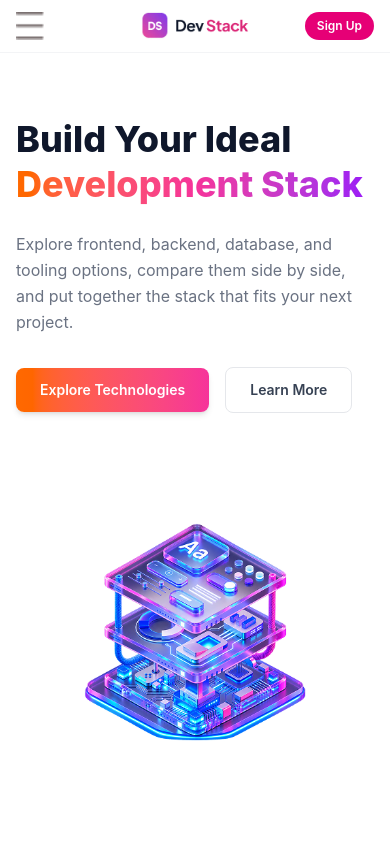
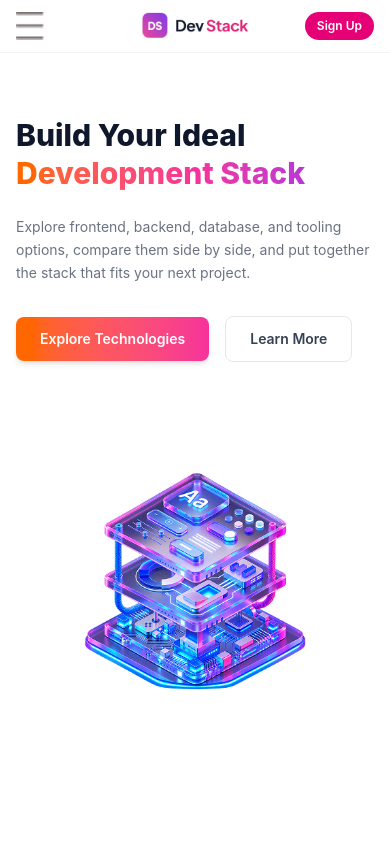
Before and after one commit to Pollab-Das/B14-A5-Dev-Stack, a React (Vite) app: page / in a window 390 px wide. Shown: the top 844 px of the page. Built offline with nearby package versions, Linux system fonts and the light colour scheme.

Commit message:
Hero section more updated

```diff
--- a/src/components/Hero.tsx
+++ b/src/components/Hero.tsx
@@ -6,14 +6,14 @@ const Hero = () => {
       <div className="container mx-auto grid grid-cols-1 items-center gap-10 px-4 py-16 lg:grid-cols-2 lg:py-24">
         {/* Left: Text */}
         <div>
-          <h1 className="text-4xl font-extrabold leading-tight text-slate-900 md:text-5xl lg:text-6xl">
+          <h1 className="text-3xl font-extrabold leading-tight text-slate-900 sm:text-4xl lg:text-5xl xl:text-6xl">
             Build Your Ideal
           </h1>
-          <h1 className="bg-gradient-to-r from-orange-500 via-pink-500 to-purple-600 bg-clip-text text-4xl font-extrabold leading-tight text-transparent md:text-5xl lg:text-6xl">
+          <h1 className="bg-gradient-to-r from-orange-500 via-pink-500 to-purple-600 bg-clip-text text-3xl font-extrabold leading-tight text-transparent sm:text-4xl lg:text-5xl xl:text-6xl">
             Development Stack
           </h1>
 
-          <p className="mt-6 max-w-xl text-base leading-relaxed text-gray-500 md:text-lg">
+          <p className="mt-6 max-w-xl text-sm leading-relaxed text-gray-500 md:text-base lg:text-lg">
             Explore frontend, backend, database, and tooling options, compare
             them side by side, and put together the stack that fits your next
             project.
@@ -34,7 +34,7 @@ const Hero = () => {
           <img
             src={heroImg}
             alt="Development Stack Illustration"
-            className="w-full max-w-md"
+            className="w-full max-w-sm lg:max-w-md"
           />
         </div>
       </div>
```
